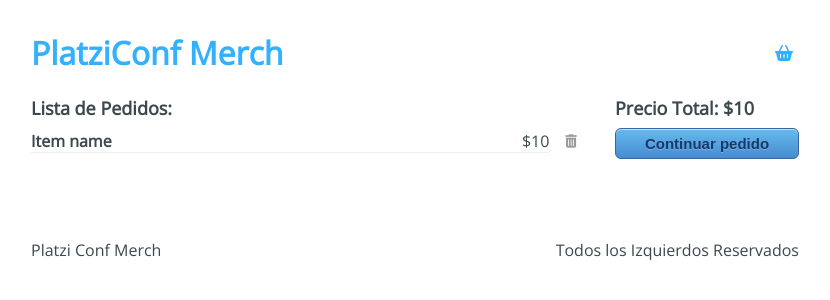
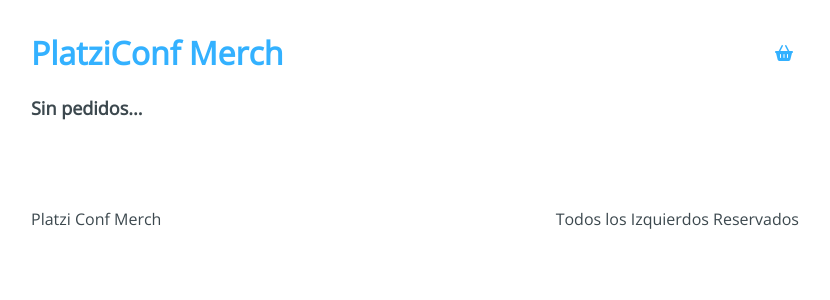
Before and after one commit to sneyderdev/platzi-conf-merch, a React app: page /checkout in a window 1280 px wide. Shown: the top 300 px of the page, without its empty margins (225-1055 px from the left). Built offline with nearby package versions, Linux system fonts and the light colour scheme.

Commit message:
ADD: Context connection for checkout page

```diff
--- a/src/containers/Checkout.jsx
+++ b/src/containers/Checkout.jsx
@@ -1,28 +1,49 @@
-import React from 'react';
+import React, { useContext } from 'react';
 import { Link } from 'react-router-dom';
+import AppContext from '../context/AppContext';
 import '../styles/components/Checkout.css';
 
 const Checkout = () => {
+  const {
+    state: { cart },
+    removeFromCart,
+  } = useContext(AppContext);
+
+  const handleRemove = (product) => {
+    removeFromCart(product);
+  };
+
+  const handleSumTotal = () => {
+    const reducer = (accumulator, currentValue) =>
+      accumulator + currentValue.price;
+    const sum = cart.reduce(reducer, 0);
+    return sum;
+  };
+
   return (
     <div className="Checkout">
       <div className="Checkout-content">
-        <h3>Lista de Pedidos:</h3>
+        {cart.length > 0 ? <h3>Lista de pedidos:</h3> : <h3>Sin pedidos...</h3>}
+        {cart.map((item) => (
           <div className="Checkout-item">
             <div className="Checkout-element">
-            <h4>Item name</h4>
-            <span>$10</span>
+              <h4>{item.title}</h4>
+              <span>${item.price}</span>
             </div>
-          <button type="button">
+            <button type="button" onClick={() => handleRemove(item)}>
               <i className="fas fa-trash-alt" />
             </button>
           </div>
+        ))}
       </div>
+      {cart.length > 0 && (
         <div className="Checkout-sidebar">
-        <h3>Precio Total: $10</h3>
+          <h3>{`Precio Total: $${handleSumTotal()}`}</h3>
           <Link to="/checkout/information">
             <button type="button">Continuar pedido</button>
           </Link>
         </div>
+      )}
     </div>
   );
 };
```
Lines whose indentation alone changed are shown as unchanged.
